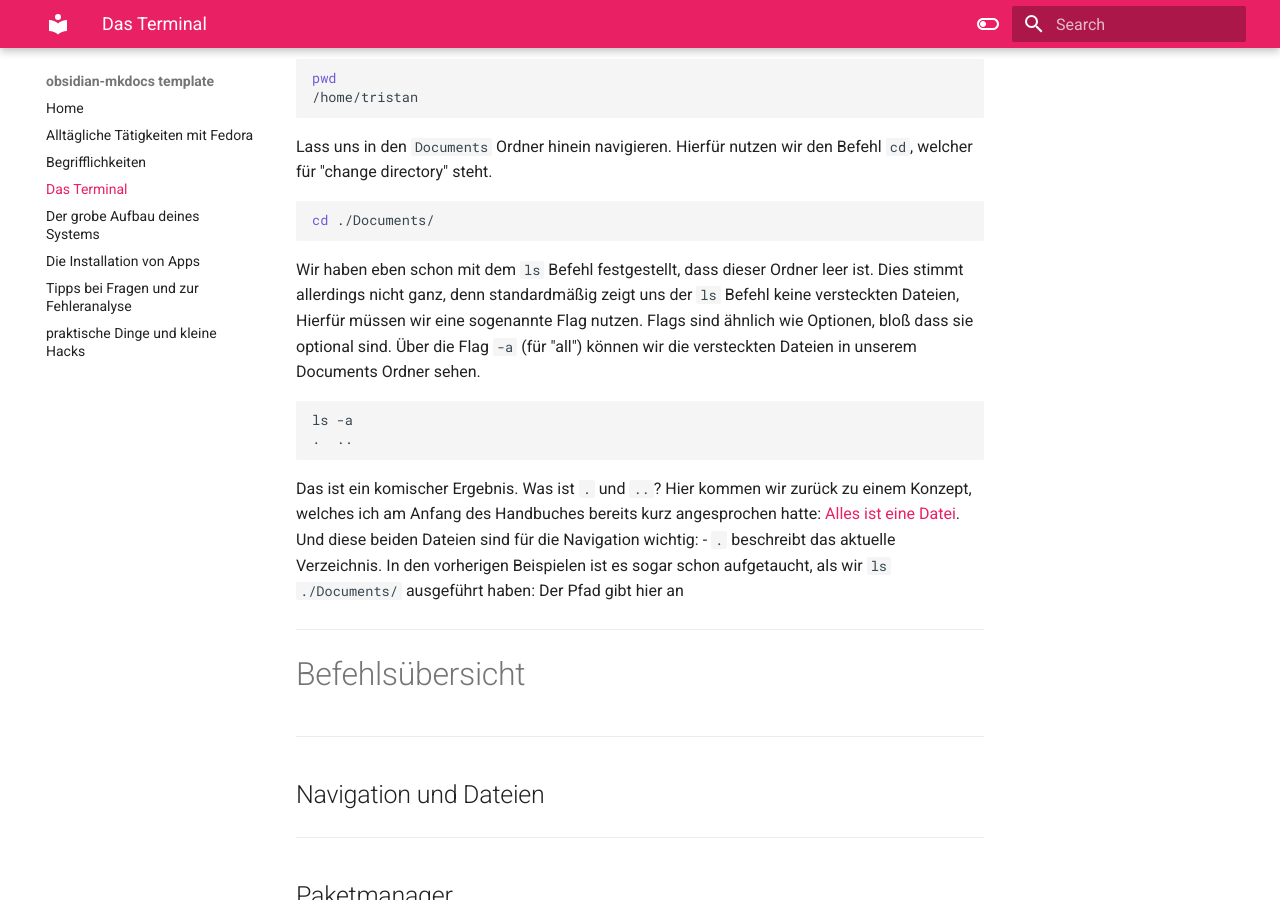
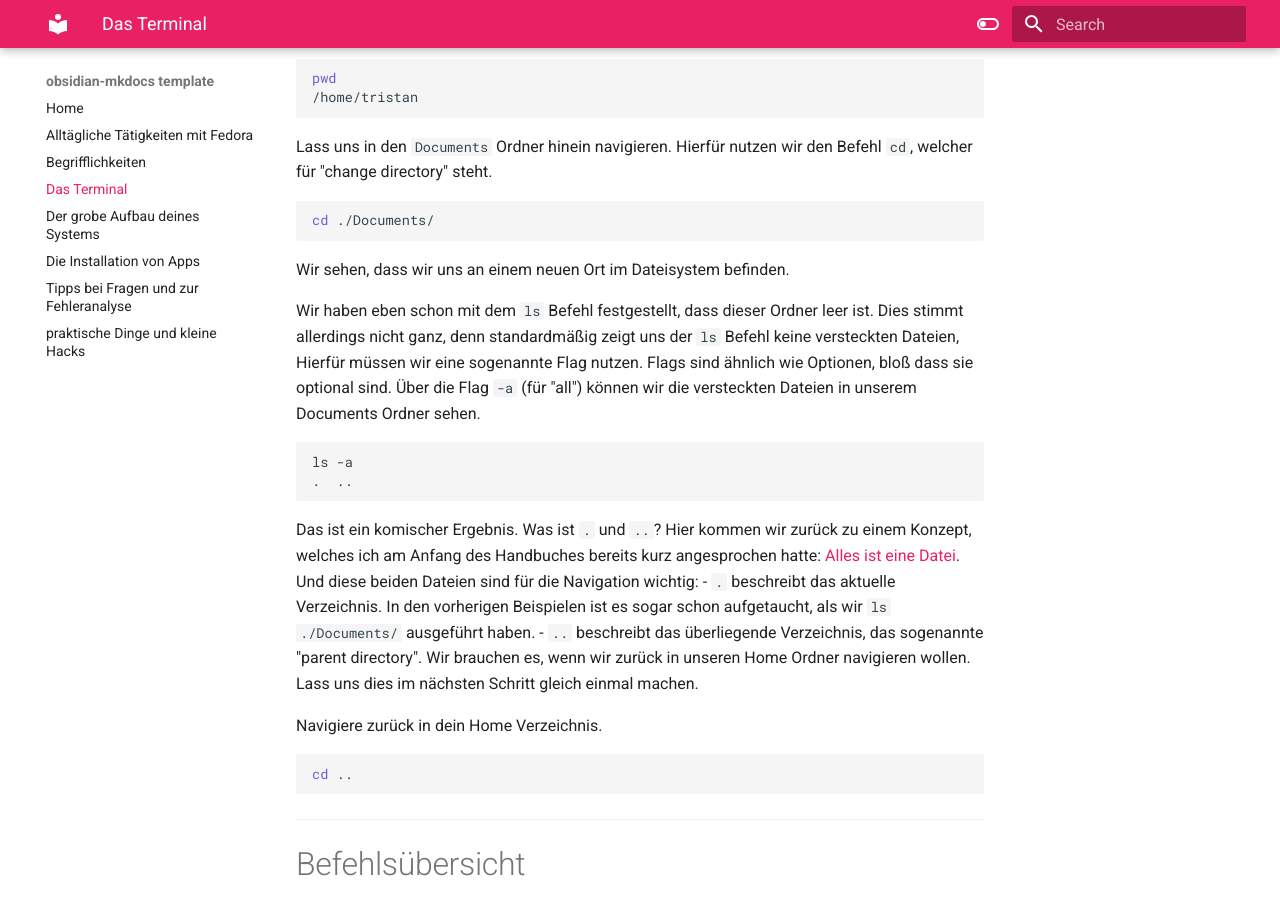
Before and after one commit to Tecipry/Handbuch-fedoraKDE, an MkDocs documentation site: the page built from docs/Das Terminal.md, in a window 1280 px wide and 900 px high, scrolled down 1530 px. Built offline with MkDocs 1.6.1 and Material for MkDocs 9.7.7, drawn with Linux system fonts in a browser that asks for light colours.

Commit message:
backup from:  20-12-2025 14:21:45

````diff
--- a/docs/Das Terminal.md
+++ b/docs/Das Terminal.md
@@ -49,6 +49,8 @@ Lass uns in den `Documents` Ordner hinein navigieren. Hierfür nutzen wir den Be
 cd ./Documents/
 ```
 
+Wir sehen, dass wir uns an einem neuen Ort im Dateisystem befinden.
+
 Wir haben eben schon mit dem `ls` Befehl festgestellt, dass dieser Ordner leer ist. Dies stimmt allerdings nicht ganz, denn standardmäßig zeigt uns der `ls` Befehl keine versteckten Dateien, Hierfür müssen wir eine sogenannte Flag nutzen. Flags sind ähnlich wie Optionen, bloß dass sie optional sind. Über die Flag `-a` (für "all") können wir die versteckten Dateien in unserem Documents Ordner sehen.
 
 ```sh
@@ -57,7 +59,13 @@ ls -a
 ```
 
 Das ist ein komischer Ergebnis. Was ist `.` und `..`? Hier kommen wir zurück zu einem Konzept, welches ich am Anfang des Handbuches bereits kurz angesprochen hatte: [Alles ist eine Datei](Der%20grobe%20Aufbau%20deines%20Systems.md#Alles%20ist%20eine%20Datei). Und diese beiden Dateien sind für die Navigation wichtig:
-- `.` beschreibt das aktuelle Verzeichnis. In den vorherigen Beispielen ist es sogar schon aufgetaucht, als wir `ls ./Documents/` ausgeführt haben: Der Pfad gibt hier an
+- `.` beschreibt das aktuelle Verzeichnis. In den vorherigen Beispielen ist es sogar schon aufgetaucht, als wir `ls ./Documents/` ausgeführt haben.
+- `..` beschreibt das überliegende Verzeichnis, das sogenannte "parent directory". Wir brauchen es, wenn wir zurück in unseren Home Ordner navigieren wollen. Lass uns dies im nächsten Schritt gleich einmal machen.
+
+Navigiere zurück in dein Home Verzeichnis.
+```sh
+cd ..
+```
 
 
 
````
Also changed, not shown: docs/99 assets/Pasted image 20251220142135.png (added).
